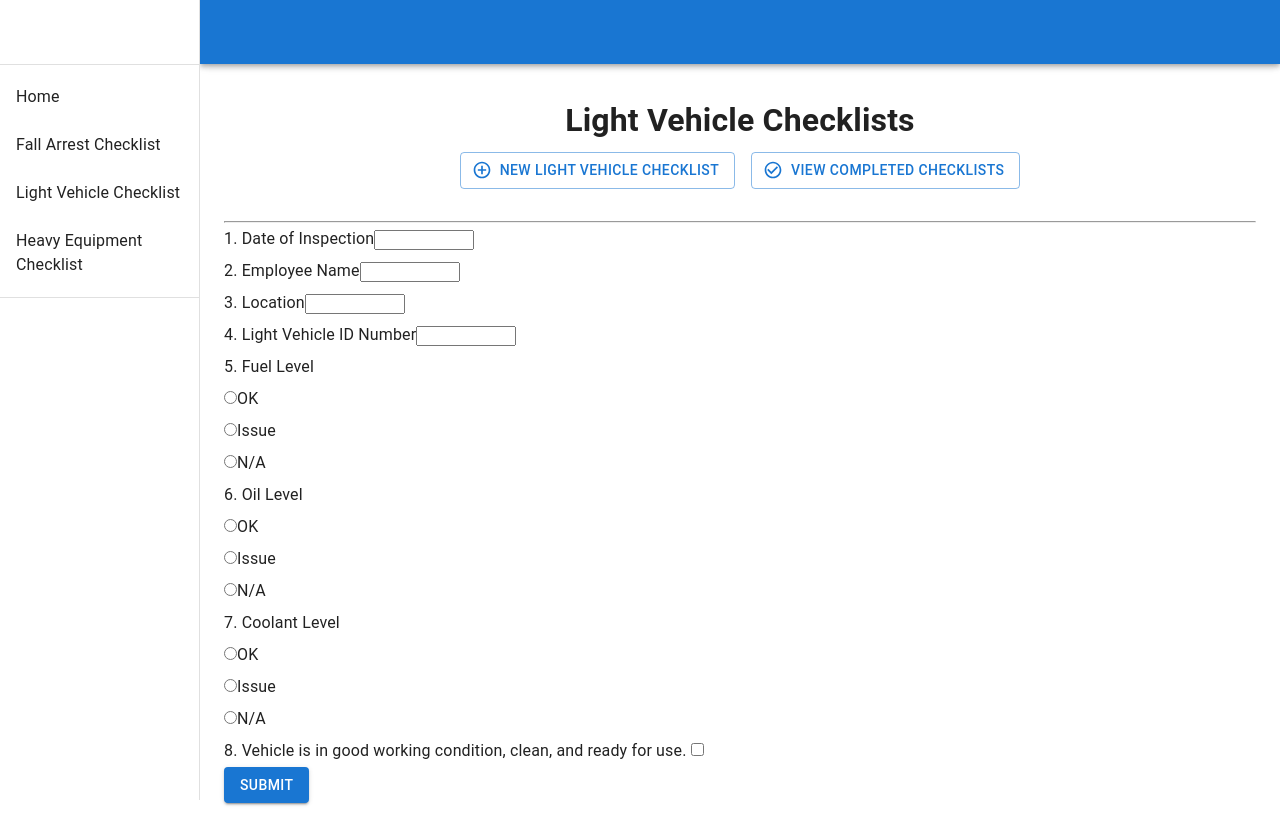
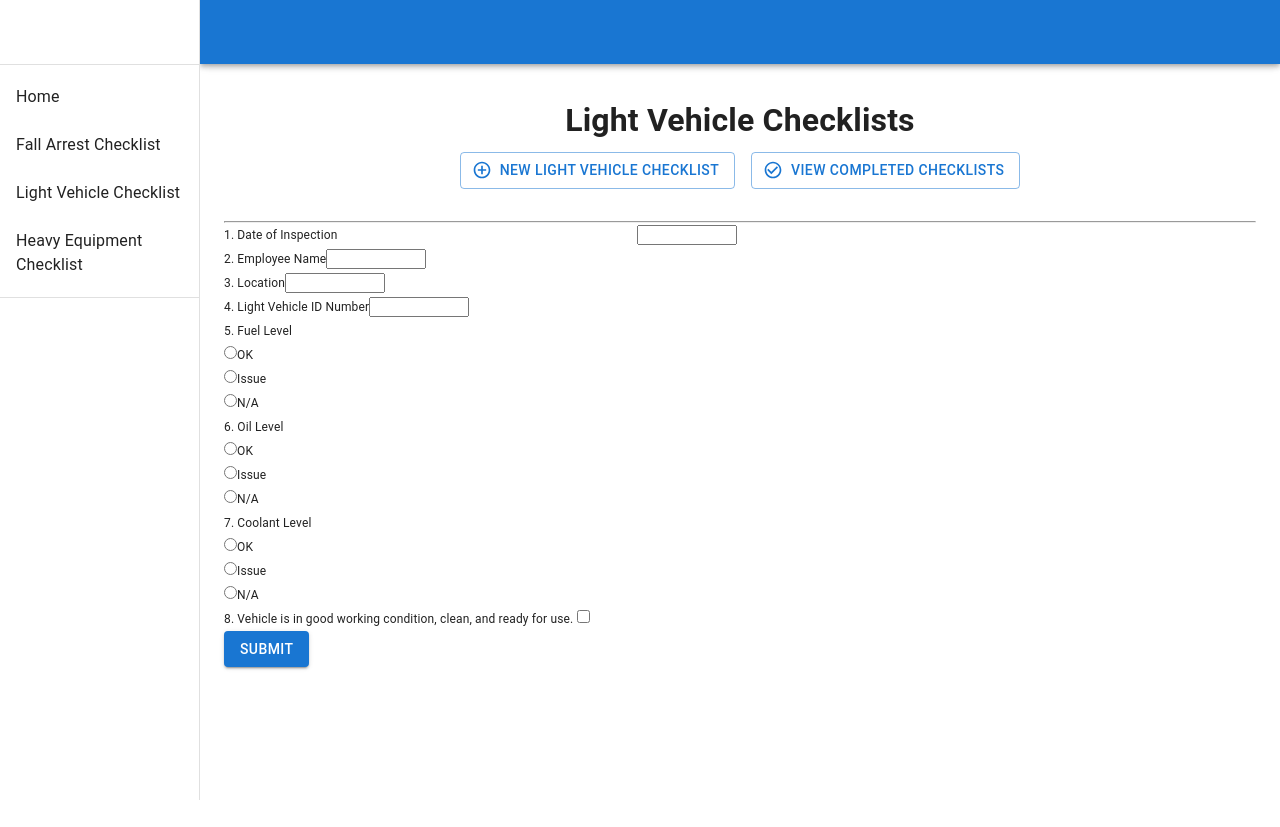
Before and after one commit to kbaillieul/checklist-project, a React (Create React App) app: page /light-vehicle/new in a window 1280 px wide. After the commit the page ends 800 px from the top, so only its background shows below. Built offline with nearby package versions, Linux system fonts and the light colour scheme.

Commit message:
New checklist formatting

```diff
--- a/src/App.css
+++ b/src/App.css
@@ -51,3 +51,11 @@ h1 {
 .form-container {
   font-size: 12px;
 }
+
+.date-picker {
+  display: flex;
+  flex-direction: row;
+}
+.date-picker-label {
+  width: 40%;
+}
--- a/src/components/fallarrest/NewFAChecklist.jsx
+++ b/src/components/fallarrest/NewFAChecklist.jsx
@@ -50,8 +50,8 @@ const FAChecklist = ({ onSubmit }) => {
 
   return (
     <div className="form-container">
-      <label className="form">
-        1. Date of Inspection:{" "}
+      <div className="date-picker">
+        <label className="date-picker-label">1. Date of Inspection:</label>
         <DatePicker
           className="text-Input"
           selected={fallArrest.date}
@@ -59,8 +59,7 @@ const FAChecklist = ({ onSubmit }) => {
           onChange={(date) => setFallArrest({ ...fallArrest, date: date })}
           maxDate={new Date()}
         />
-      </label>
-      <br />
+      </div>
       <label>2. Employee Name: </label>
       <input
         className="text-Input"
--- a/src/components/heavyequipment/NewHEChecklist.jsx
+++ b/src/components/heavyequipment/NewHEChecklist.jsx
@@ -42,8 +42,9 @@ const HEChecklist = ({ onSubmit }) => {
     }
   };
   return (
-    <div>
-      <label>1. Date of Inspection</label>
+    <div className="form-container">
+      <div className="date-picker">
+        <label className="date-picker-label">1. Date of Inspection</label>
         <DatePicker
           className="text-Input"
           selected={heavyEquip.date}
@@ -51,7 +52,7 @@ const HEChecklist = ({ onSubmit }) => {
           onChange={(date) => setHeavyEquip({ ...heavyEquip, date: date })}
           maxDate={new Date()}
         />
-      <br />
+      </div>
       <label>2. Employee Name</label>
       <input
         className="text-Input"
--- a/src/components/lightvehicle/NewLVChecklist.jsx
+++ b/src/components/lightvehicle/NewLVChecklist.jsx
@@ -41,8 +41,9 @@ const LVChecklist = ({ onSubmit }) => {
     }
   };
   return (
-    <div>
-      <label>1. Date of Inspection</label>
+    <div className="form-container">
+      <div className="date-picker">
+        <label className="date-picker-label">1. Date of Inspection</label>
         <DatePicker
           className="text-Input"
           selected={lightVehicle.date}
@@ -50,7 +51,7 @@ const LVChecklist = ({ onSubmit }) => {
           onChange={(date) => setLightVehicle({ ...lightVehicle, date: date })}
           maxDate={new Date()}
         />
-      <br />
+      </div>
       <label>2. Employee Name</label>
       <input
         className="text-Input"
```
Lines whose indentation alone changed are shown as unchanged.
